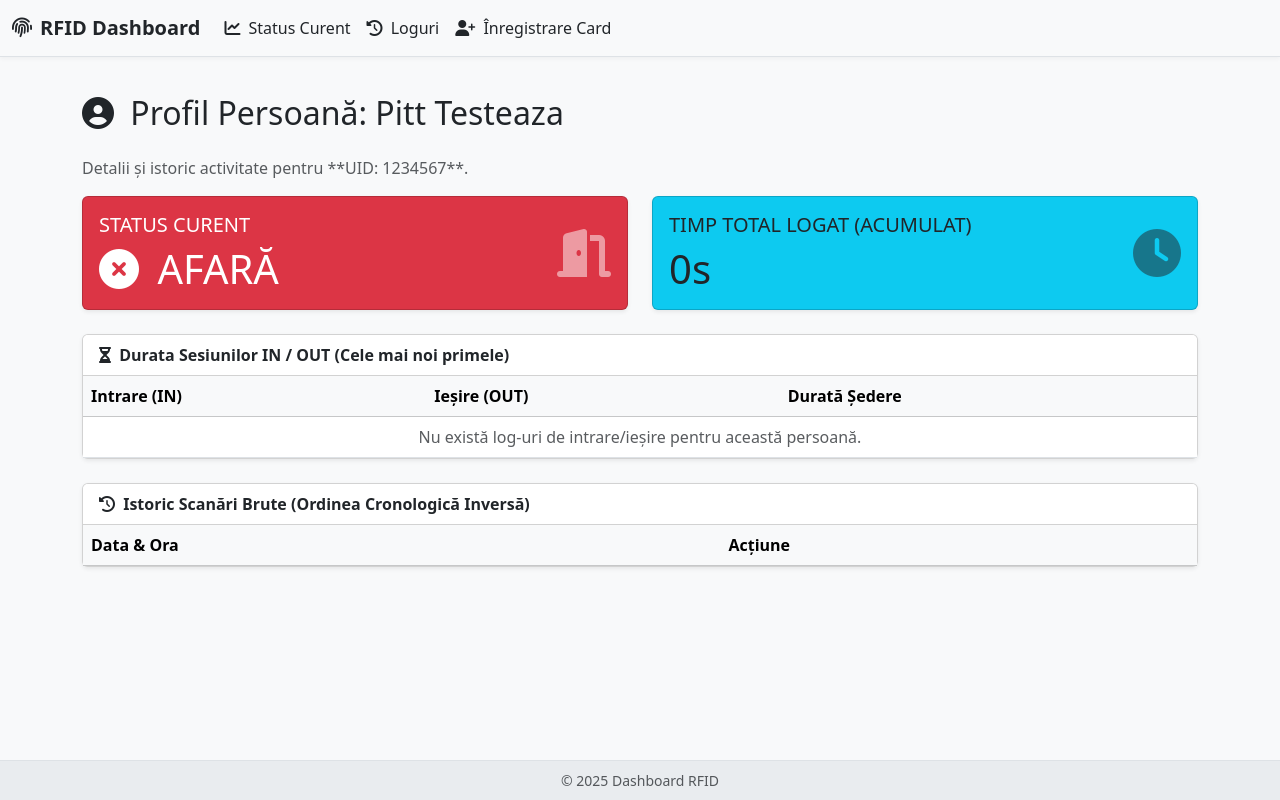
After one commit to AndreiPitt/Proiect_ESP32_RFID, a Flask app: page /profile/2 in a window 1280 px wide. The commit adds this page. Run offline with Flask 3, Linux system fonts and the light colour scheme; lists and menus that the app fills with data are empty.

Commit message:
Adaugata pagina de profil unde apar date legate de sesiuni si timp total.

```diff
--- a/proiect v2/backend_server_rfid/app.py
+++ b/proiect v2/backend_server_rfid/app.py
@@ -1,6 +1,6 @@
 from flask import Flask, request, jsonify, render_template, redirect, url_for
 from flask_sqlalchemy import SQLAlchemy
-from datetime import datetime, timezone
+from datetime import datetime, timezone, timedelta  # <-- Adăugat timedelta
 import os
 
 # --- FLASK AND DB SETUP ---
@@ -69,6 +69,88 @@ def initialize_db():
             # Dacă last_action_time este None (pentru înregistrările vechi fără default)
             person.last_action_time = default_time
         db.session.commit()
+
+
+# --- UTILITY: Calcul Durată Activitate ---
+def calculate_session_durations(logs):
+    """
+    Calculează durata sesiunilor (șederilor) bazate pe log-urile IN/OUT.
+
+    logs: O listă de obiecte Log ordonată după timestamp ascendent (cel mai vechi primul).
+    Returnează: O listă de dicționare cu structura {'start': datetime, 'end': datetime/None, 'duration': timedelta, 'is_current': bool}
+    """
+    sessions = []
+    current_session_start = None
+    now_utc = datetime.now(timezone.utc)  # Timpul curent pentru a calcula sesiunile deschise
+
+    for log in logs:
+        # Asigurăm că timestamp-ul are timezone pentru calcule
+        log_timestamp = log.timestamp
+        if log_timestamp.tzinfo is None:
+            log_timestamp = log_timestamp.replace(tzinfo=timezone.utc)
+
+        if log.action == 'IN':
+            # Ignorăm IN-uri consecutive
+            if current_session_start is not None:
+                continue
+
+            current_session_start = log_timestamp
+
+        elif log.action == 'OUT':
+            if current_session_start is not None:
+                # Sesiune completă: IN -> OUT
+                duration = log_timestamp - current_session_start
+                sessions.append({
+                    'start': current_session_start,
+                    'end': log_timestamp,
+                    'duration': duration,
+                })
+                current_session_start = None  # Resetăm start-ul sesiunii
+
+    # Verificăm dacă a rămas o sesiune deschisă la sfârșitul logurilor (Persoana este IN)
+    if current_session_start is not None:
+        duration_so_far = now_utc - current_session_start
+        sessions.append({
+            'start': current_session_start,
+            'end': None,  # Marcat ca Sesiune Curentă Deschisă
+            'duration': duration_so_far,  # Durata până acum
+            'is_current': True  # Indicator suplimentar
+        })
+
+    # Sortează sesiunile de la cel mai recent start la cel mai vechi pentru afișare
+    return sorted(sessions, key=lambda x: x['start'], reverse=True)
+
+
+# --- UTILITY: Formatare Durată (pentru Jinja) ---
+def format_timedelta(td):
+    """Formatează un obiect timedelta într-un șir de tipul Xh Ym Zs."""
+    if td is None:
+        return "N/A"
+
+    total_seconds = int(td.total_seconds())
+    if total_seconds < 0:
+        total_seconds = 0
+
+    hours, remainder = divmod(total_seconds, 3600)
+    minutes, seconds = divmod(remainder, 60)
+
+    parts = []
+    if hours > 0:
+        parts.append(f"{hours}h")
+    # Afișăm minutele chiar dacă sunt zero, dacă există ore.
+    if minutes > 0 or (hours > 0 and seconds >= 0):
+        parts.append(f"{minutes}m")
+    if seconds > 0 or total_seconds == 0:
+        parts.append(f"{seconds}s")
+
+    # Asigurăm că afișăm cel puțin un element (ex: 0s)
+    if not parts:
+        return "0s"
+
+    # Previne afișarea tipului "0h 5m 0s" ca "5m 0s" dacă sunt 0 ore
+    # Păstrează doar componentele care au valoare > 0, dar lasă minim "0s"
+
+    return " ".join(parts)
 
 
 # --- RUTA API: /scan/<card_uid> ---
@@ -165,6 +247,38 @@ def home():
                            message_success=message_success)
 
 
+# --- RUTA ADMIN: Profil Persoană (NOUA RUTA) ---
+@app.route('/profile/<int:person_id>')
+def view_person_profile(person_id):
+    # Preia persoana
+    person = Person.query.get_or_404(person_id)
+
+    # Preia log-urile persoanei ordonate cronologic (ASC) pentru calculul duratei
+    logs_for_calculation = Log.query.filter_by(person_id=person_id).order_by(Log.timestamp.asc()).all()
+
+    # Log-uri pentru afișare (DESC)
+    display_logs = Log.query.filter_by(person_id=person_id).order_by(Log.timestamp.desc()).all()
+
+    # Adăugăm funcția de formatare în Jinja înainte de a randa template-ul
+    app.jinja_env.globals.update(format_timedelta=format_timedelta)
+
+    # Calculăm duratele sesiunilor
+    sessions = calculate_session_durations(logs_for_calculation)
+
+    # Calculăm timpul total petrecut
+    total_duration = sum((s['duration'] for s in sessions if s.get('is_current') is not True), timedelta())
+
+    # Adăugăm și durata sesiunii curente la total dacă există una deschisă
+    current_session_duration = next((s['duration'] for s in sessions if s.get('is_current')), timedelta())
+    total_duration += current_session_duration
+
+    return render_template('profile.html',
+                           person=person,
+                           sessions=sessions,
+                           total_duration=format_timedelta(total_duration),
+                           logs=display_logs)
+
+
 # --- RUTA ADMIN: Vizualizare Loguri ---
 @app.route('/logs')
 def view_logs():
--- /dev/null
+++ b/proiect v2/backend_server_rfid/templates/profile.html
@@ -0,0 +1,117 @@
+{% extends "base.html" %}
+
+{% block content %}
+    <h2 class="mb-4"><i class="fas fa-user-circle me-2"></i> Profil Persoană: {{ person.last_name }} {{ person.first_name }}</h2>
+    <p class="text-muted">Detalii și istoric activitate pentru **UID: {{ person.uid_card }}**.</p>
+
+    <div class="row mb-4">
+        <div class="col-md-6">
+            <div class="card text-white {% if person.is_inside %}bg-success{% else %}bg-danger{% endif %} shadow-sm h-100">
+                <div class="card-body">
+                    <div class="d-flex justify-content-between align-items-center">
+                        <div>
+                            <h5 class="card-title text-uppercase fw-light">Status Curent</h5>
+                            <p class="h1 mb-0">
+                                {% if person.is_inside %}
+                                    <i class="fas fa-check-circle me-2"></i> ÎNĂUNTRU
+                                {% else %}
+                                    <i class="fas fa-times-circle me-2"></i> AFARĂ
+                                {% endif %}
+                            </p>
+                        </div>
+                        <i class="fas fa-door-open fa-3x opacity-50"></i>
+                    </div>
+                </div>
+            </div>
+        </div>
+
+        <div class="col-md-6">
+            <div class="card text-dark bg-info shadow-sm h-100">
+                <div class="card-body">
+                    <div class="d-flex justify-content-between align-items-center">
+                        <div>
+                            <h5 class="card-title text-uppercase fw-light">Timp Total Logat (Acumulat)</h5>
+                            <p class="h1 mb-0">{{ total_duration }}</p>
+                        </div>
+                        <i class="fas fa-clock fa-3x opacity-50"></i>
+                    </div>
+                </div>
+            </div>
+        </div>
+    </div>
+
+    <div class="card shadow-sm mb-4">
+        <div class="card-header bg-white fw-bold">
+            <i class="fas fa-hourglass-half me-1"></i> Durata Sesiunilor IN / OUT (Cele mai noi primele)
+        </div>
+        <div class="card-body p-0">
+            <div class="table-responsive">
+                <table class="table table-hover mb-0">
+                    <thead class="table-light">
+                        <tr>
+                            <th>Intrare (IN)</th>
+                            <th>Ieșire (OUT)</th>
+                            <th>Durată Ședere</th>
+                        </tr>
+                    </thead>
+                    <tbody>
+                        {% for session in sessions %}
+                        <tr>
+                            <td>{{ session.start.strftime('%Y-%m-%d %H:%M:%S') }} (UTC)</td>
+                            <td>
+                                {% if session.end is none %}
+                                    <span class="badge bg-warning p-2 text-dark">SESIUNE DESCHISĂ</span>
+                                {% else %}
+                                    {{ session.end.strftime('%Y-%m-%d %H:%M:%S') }} (UTC)
+                                {% endif %}
+                            </td>
+                            <td>
+                                <span class="badge bg-primary p-2">
+                                    {{ format_timedelta(session.duration) }}
+                                </span>
+                            </td>
+                        </tr>
+                        {% endfor %}
+                        {% if not sessions %}
+                        <tr>
+                            <td colspan="3" class="text-center text-muted">Nu există log-uri de intrare/ieșire pentru această persoană.</td>
+                        </tr>
+                        {% endif %}
+                    </tbody>
+                </table>
+            </div>
+        </div>
+    </div>
+
+    <div class="card shadow-sm">
+        <div class="card-header bg-white fw-bold">
+            <i class="fas fa-history me-1"></i> Istoric Scanări Brute (Ordinea Cronologică Inversă)
+        </div>
+        <div class="card-body p-0">
+            <div class="table-responsive">
+                <table class="table table-hover mb-0">
+                    <thead class="table-light">
+                        <tr>
+                            <th>Data & Ora</th>
+                            <th>Acțiune</th>
+                        </tr>
+                    </thead>
+                    <tbody>
+                        {% for log in logs %}
+                        <tr>
+                            <td class="text-muted small">{{ log.timestamp.strftime('%Y-%m-%d %H:%M:%S') }} (UTC)</td>
+                            <td>
+                                {% if log.action == 'IN' %}
+                                    <span class="badge bg-success p-2"><i class="fas fa-sign-in-alt me-1"></i> {{ log.action }}</span>
+                                {% else %}
+                                    <span class="badge bg-danger p-2"><i class="fas fa-sign-out-alt me-1"></i> {{ log.action }}</span>
+                                {% endif %}
+                            </td>
+                        </tr>
+                        {% endfor %}
+                    </tbody>
+                </table>
+            </div>
+        </div>
+    </div>
+{% endblock %}
```
Also changed, not shown: proiect v2/backend_server_rfid/templates/status.html (+6 -3 lines), proiect v2/backend_server_rfid/rfid_app.db.
